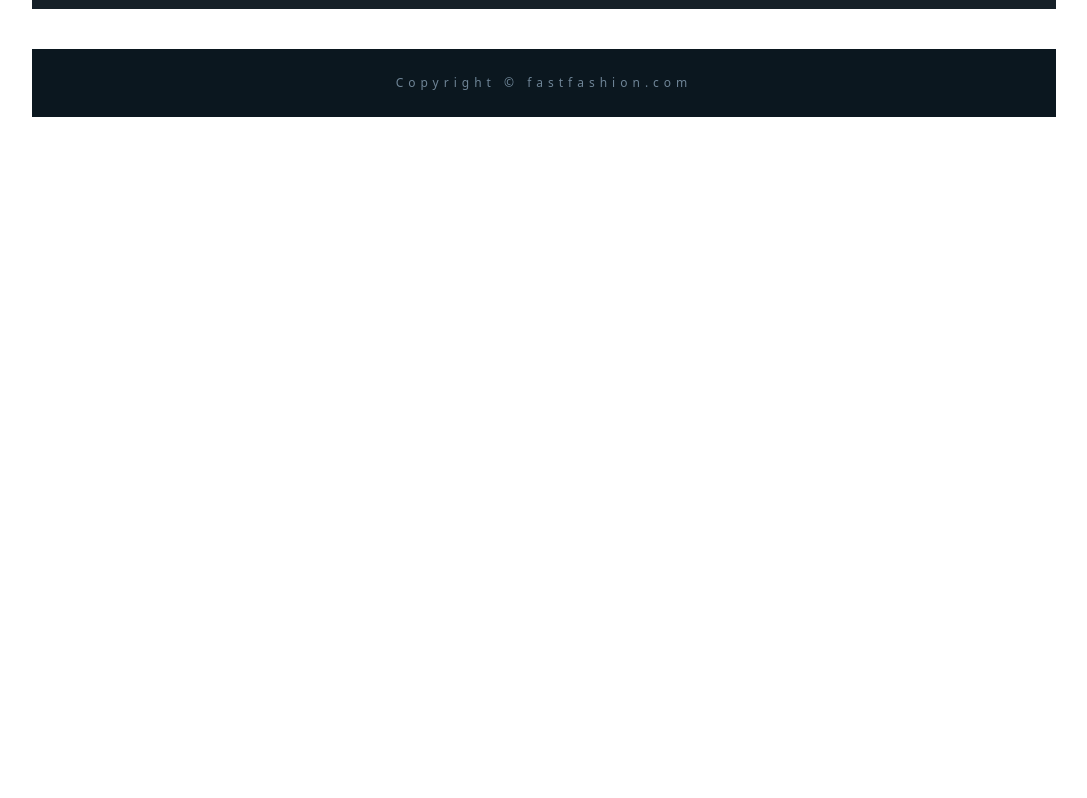
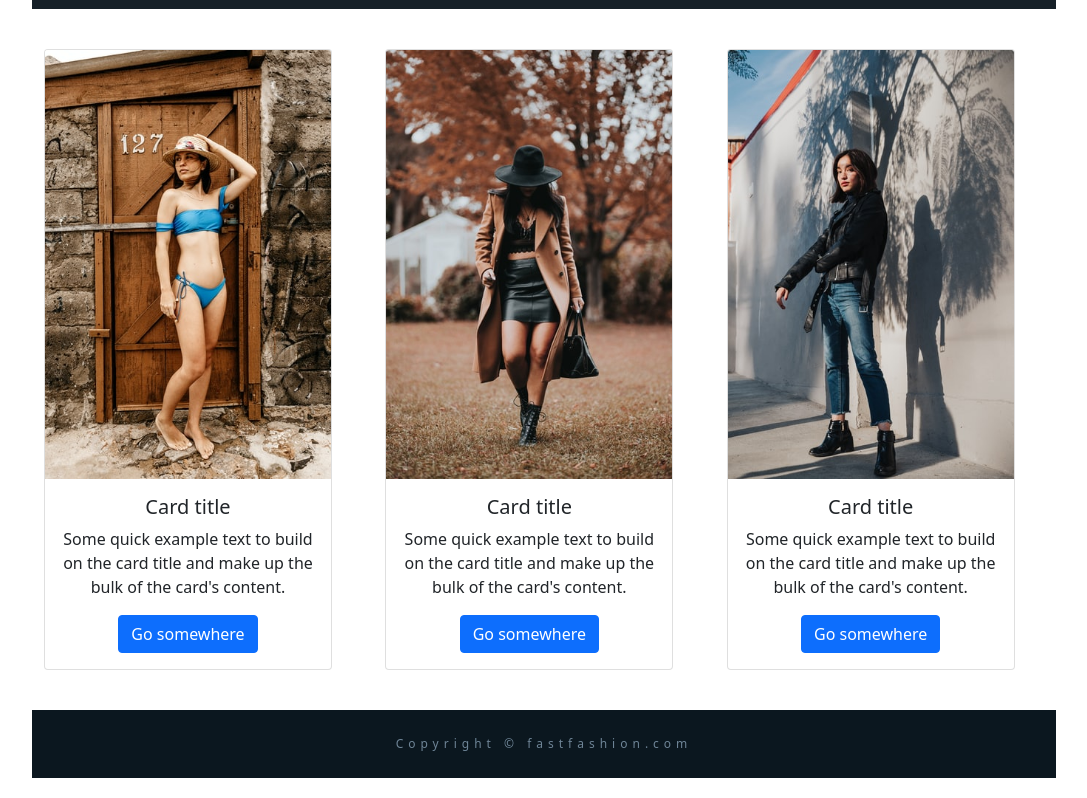
Before and after one commit to LidiaVeloso/ProjetoFashionEstudo, a plain HTML site: page portifolio.html in a window 1280 px wide. Shown: the part 61-859 px from the top of the page, without its empty margins (96-1183 px from the left). Before the commit the page ends 800 px from the top, so only its background shows below. Drawn offline with nearby package versions, Linux system fonts and the light colour scheme.

Commit message:
Adiciona Grid e Card

```diff
--- a/portifolio.html
+++ b/portifolio.html
@@ -22,6 +22,46 @@
             </nav>
         </header>
 
+        <div class="container">
+            <div class="row">
+              <div class="col">
+                <div class="card" style="width: 18rem;">
+                    <img src="imagens/modelo1.1.jpeg" class="card-img-top" alt="...">
+                    <div class="card-body">
+                      <h5 class="card-title">Card title</h5>
+                      <p class="card-text">Some quick example text to build on the card title and make up the bulk of the card's content.</p>
+                      <a href="#" class="btn btn-primary">Go somewhere</a>
+                    </div>
+                  </div>
+            </div>
+
+            <div class="col">
+                <div class="card" style="width: 18rem;">
+                    <img src="imagens/modelo1.2.jpeg" class="card-img-top" alt="...">
+                    <div class="card-body">
+                      <h5 class="card-title">Card title</h5>
+                      <p class="card-text">Some quick example text to build on the card title and make up the bulk of the card's content.</p>
+                      <a href="#" class="btn btn-primary">Go somewhere</a>
+                    </div>
+                  </div>
+
+            </div>
+
+            <div class="col">
+                <div class="card" style="width: 18rem;">
+                    <img src="imagens/modelo1.3.jpeg" class="card-img-top" alt="...">
+                    <div class="card-body">
+                      <h5 class="card-title">Card title</h5>
+                      <p class="card-text">Some quick example text to build on the card title and make up the bulk of the card's content.</p>
+                      <a href="#" class="btn btn-primary">Go somewhere</a>
+                    </div>
+                  </div>
+
+            </div>
+
+          </div>
+        </div>
+
 
 
     <footer>
```
